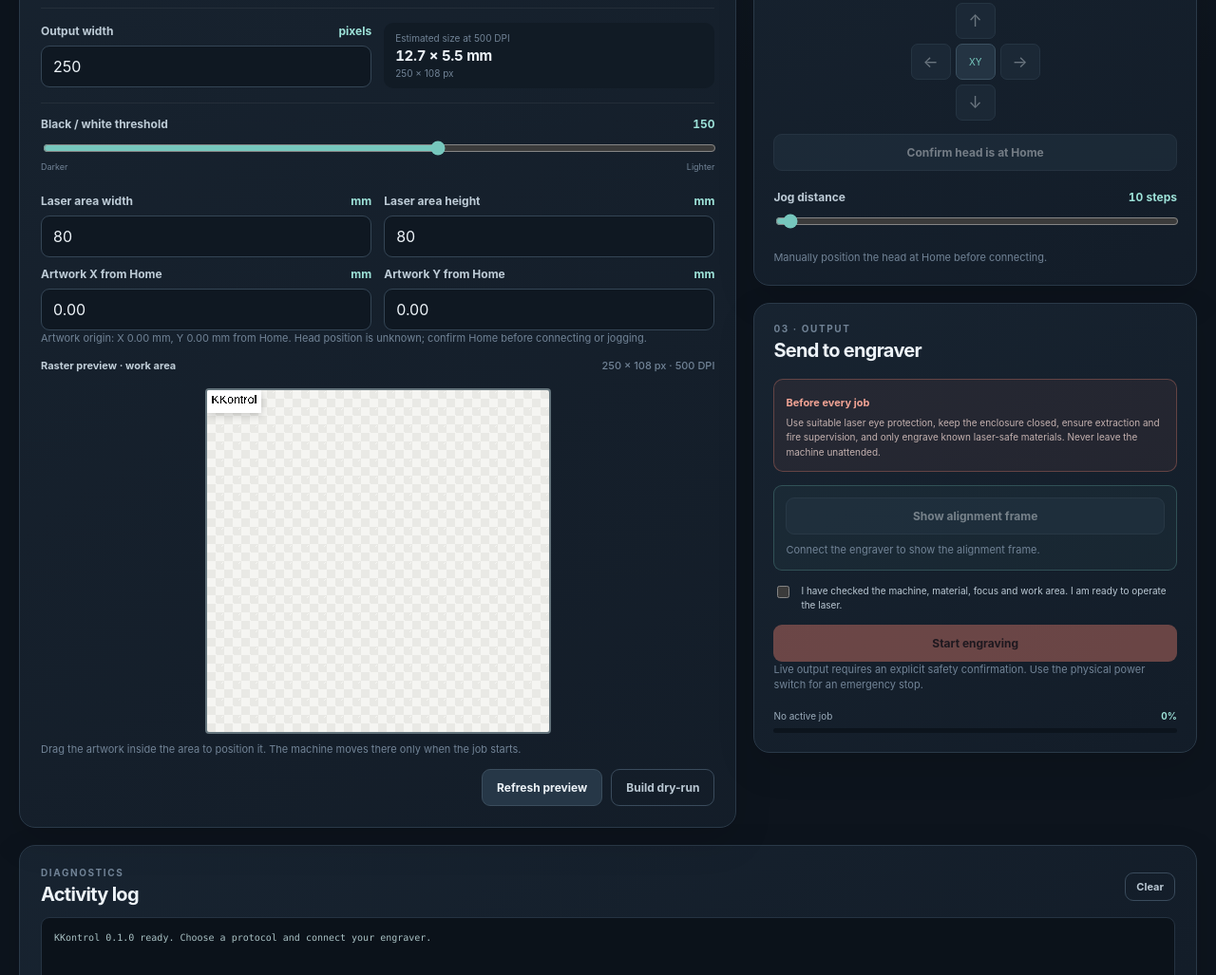
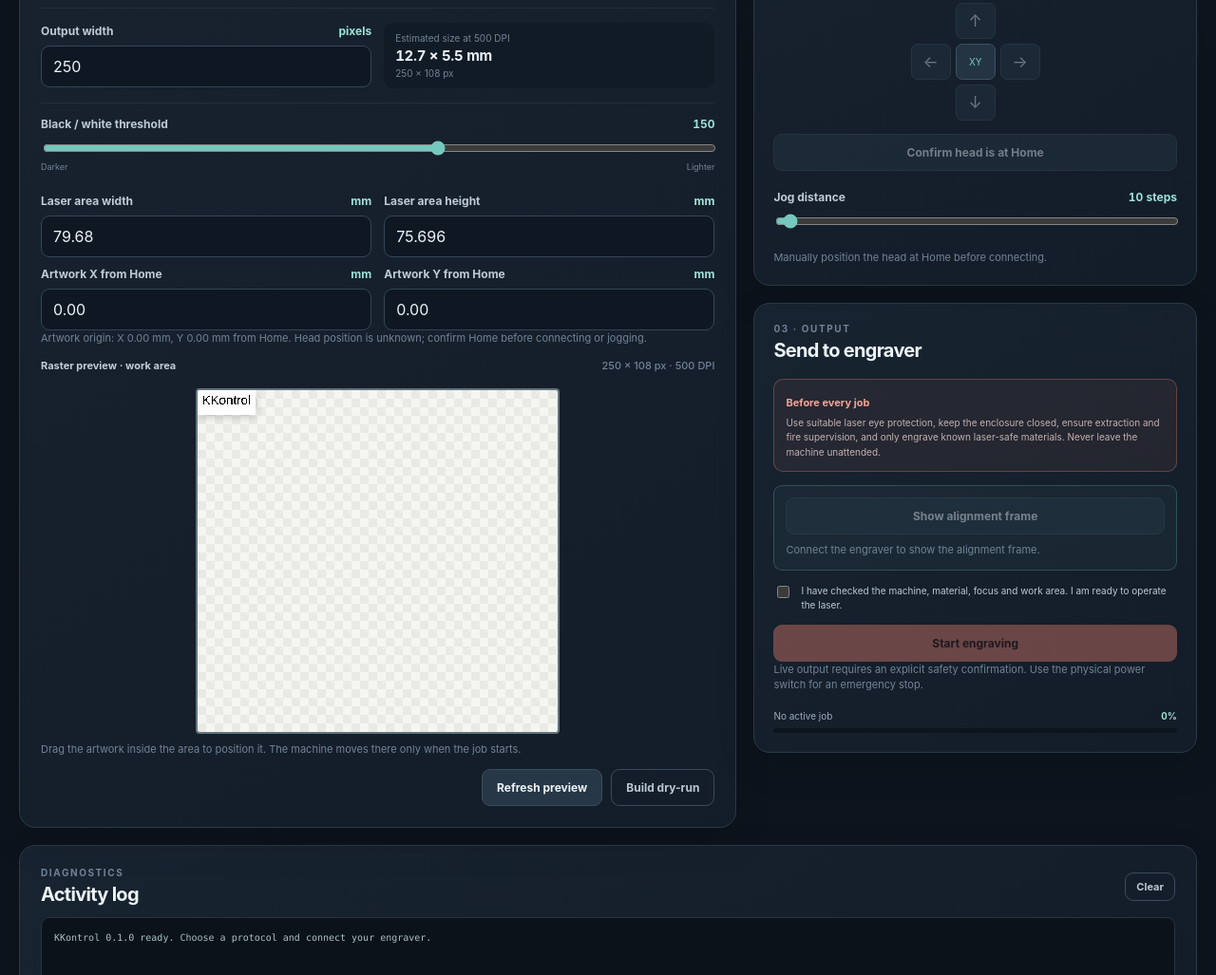
Before and after one commit to Al-Nafuur/KKontrol, a website with bundled scripts: page index.html in a window 1280 px wide. Shown: the part 752-1779 px from the top of the page at 95% size. Built offline with nearby package versions, Linux system fonts and the light colour scheme.

Commit message:
Set measured K5 work area dimensions
Co-authored-by: Copilot <223556219+Copilot@users.noreply.github.com>

```diff
--- a/index.html
+++ b/index.html
@@ -132,21 +132,21 @@
         <div class="form-grid two work-area-fields">
           <label class="field">
             <span>Laser area width <b>mm</b></span>
-            <input id="areaWidthMm" type="number" min="1" max="80" step="0.01" value="80">
+            <input id="areaWidthMm" type="number" min="1" max="79.68" step="0.01" value="79.68">
           </label>
           <label class="field">
             <span>Laser area height <b>mm</b></span>
-            <input id="areaHeightMm" type="number" min="1" max="80" step="0.01" value="80">
+            <input id="areaHeightMm" type="number" min="1" max="75.696" step="0.001" value="75.696">
           </label>
         </div>
         <div class="form-grid two artwork-position-fields">
           <label class="field">
             <span>Artwork X from Home <b>mm</b></span>
-            <input id="positionXmm" type="number" min="0" max="80" step="0.05" value="0">
+            <input id="positionXmm" type="number" min="0" max="79.68" step="0.05" value="0">
           </label>
           <label class="field">
             <span>Artwork Y from Home <b>mm</b></span>
-            <input id="positionYmm" type="number" min="0" max="80" step="0.05" value="0">
+            <input id="positionYmm" type="number" min="0" max="75.696" step="0.05" value="0">
           </label>
         </div>
         <p id="positionInfo" class="hint compact">Artwork position is measured from Home at the upper-left.</p>
--- a/js/app.js
+++ b/js/app.js
@@ -3,7 +3,7 @@ import { K3Protocol } from "./protocols/k3.js";
 import { LegacyProtocol } from "./protocols/legacy.js";
 import { DPI, MAX_HEIGHT, MAX_WIDTH, pixelsToMm, getBlackRows, validateRaster } from "./raster.js";
 import {
-  DEFAULT_WORK_AREA, MAX_WORK_AREA_DIMENSION_MM, artworkFitsArea, clampArtworkPosition,
+  DEFAULT_WORK_AREA, MAX_WORK_AREA_MM, artworkFitsArea, clampArtworkPosition,
   uiPositionToMachineSteps, getJogDeltaToPosition,
   machineStepsToUiPosition, isMachinePositionWithinArea
 } from "./position.js";
@@ -232,10 +232,10 @@ function updateWorkAreaFromInputs() {
   const width = Number(els.areaWidthMm.value);
   const height = Number(els.areaHeightMm.value);
   if (!Number.isFinite(width) || !Number.isFinite(height) || width < 1 || height < 1 ||
-      width > MAX_WORK_AREA_DIMENSION_MM || height > MAX_WORK_AREA_DIMENSION_MM) {
+      width > MAX_WORK_AREA_MM.width || height > MAX_WORK_AREA_MM.height) {
     els.areaWidthMm.value = state.workArea.width.toFixed(2);
-    els.areaHeightMm.value = state.workArea.height.toFixed(2);
-    log(`Laser area dimensions must be between 1 and ${MAX_WORK_AREA_DIMENSION_MM} mm.`, "ERROR");
+    els.areaHeightMm.value = state.workArea.height.toFixed(3);
+    log(`Laser area cannot exceed ${MAX_WORK_AREA_MM.width} × ${MAX_WORK_AREA_MM.height} mm.`, "ERROR");
     return;
   }
   state.workArea = { width, height };
--- a/js/position.js
+++ b/js/position.js
@@ -1,7 +1,7 @@
 import { STEPS_PER_MM, mmToSteps } from "./raster.js";
 
-export const MAX_WORK_AREA_DIMENSION_MM = 80;
-export const DEFAULT_WORK_AREA = { width: 80, height: 80 };
+export const MAX_WORK_AREA_MM = { width: 79.68, height: 75.696 };
+export const DEFAULT_WORK_AREA = { ...MAX_WORK_AREA_MM };
 
 export function artworkFitsArea(artwork, area) {
   return artwork.width <= area.width && artwork.height <= area.height;
--- a/sw.js
+++ b/sw.js
@@ -1,4 +1,4 @@
-const CACHE_NAME = "kkontrol-v0.1.3";
+const CACHE_NAME = "kkontrol-v0.1.4";
 const APP_SHELL = [
   "./",
   "./index.html",
```
Also changed, not shown: tests/protocol.test.mjs (+4 -4 lines), README.md.
